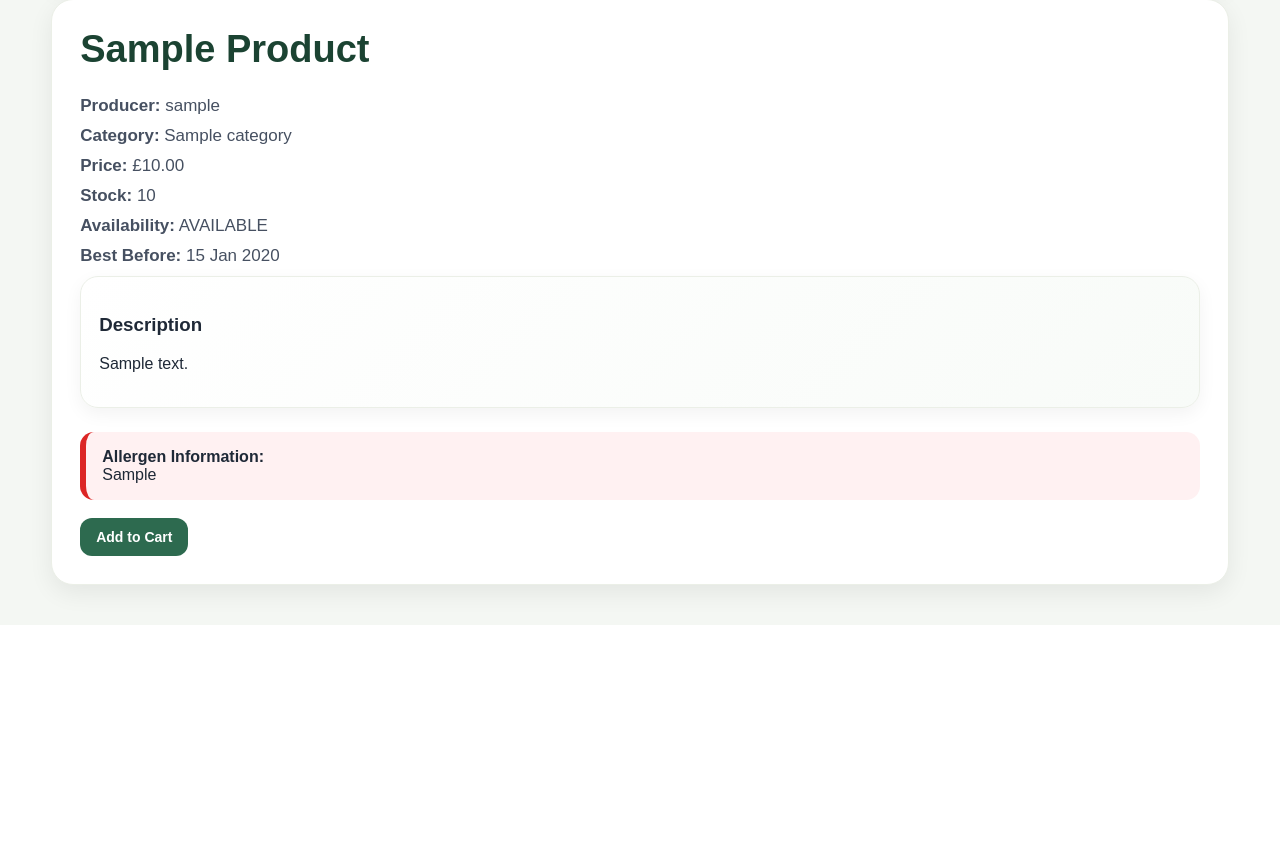
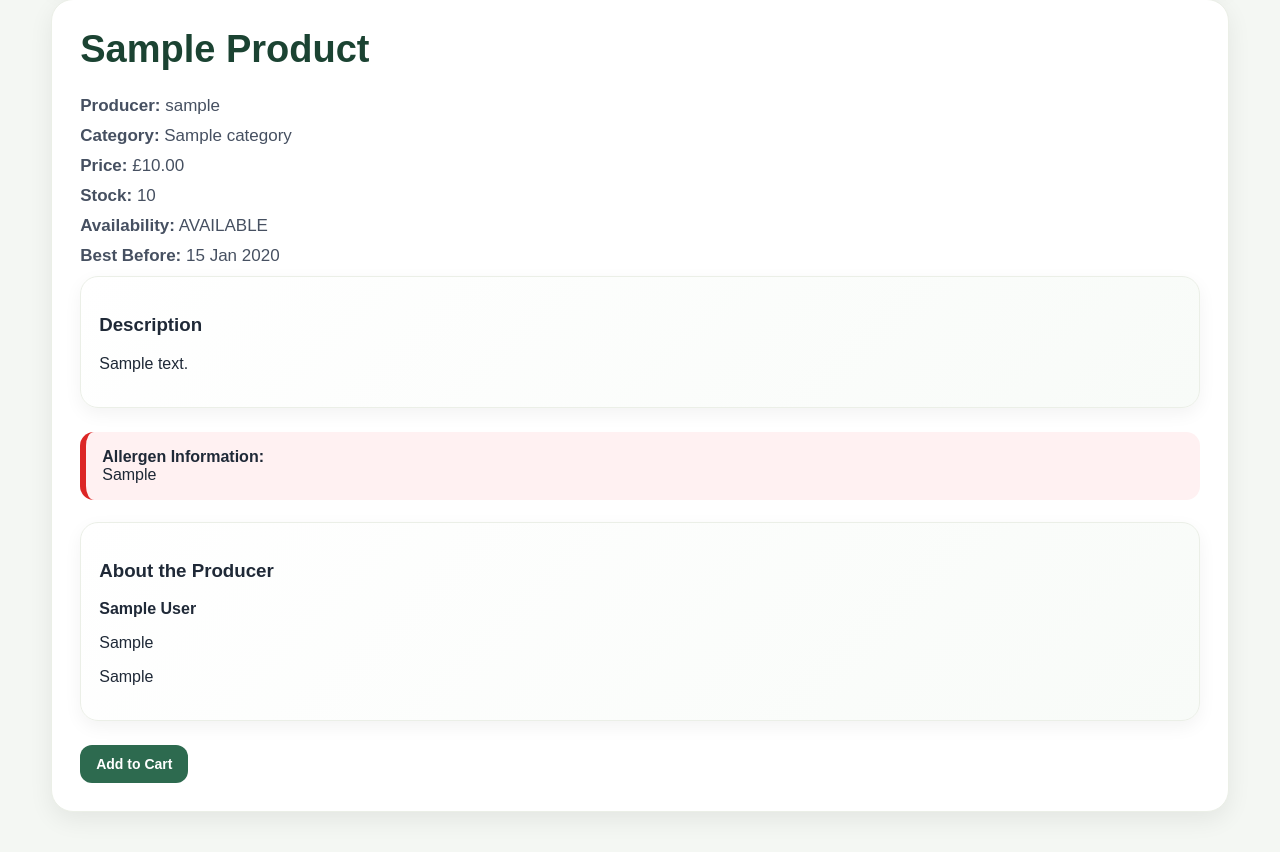
Before and after one commit to PATS0N8/bristol-marketplace1, a Django app: page /product/1/ in a window 1280 px wide. Shown: the part 437-1289 px from the top of the page. Before the commit the page ends 1049 px from the top, so only its background shows below. Run offline with Django 4.2, Linux system fonts and the light colour scheme; tables that the repository leaves empty hold one stand-in row (values such as "Sample post").

Commit message:
Sprint 3: added visability for farm details

```diff
--- a/products/templates/products/product_detail.html
+++ b/products/templates/products/product_detail.html
@@ -31,6 +31,17 @@
         {{ product.allergens|default:"None listed" }}
     </div>
 
+    {% if product.producer.producer_profile.farm_story %}
+    <div class="info-panel" style="margin-top: 22px;">
+        <h3>About the Producer</h3>
+        <p><strong>{{ product.producer.producer_profile.business_name }}</strong></p>
+        {% if product.producer.producer_profile.location %}
+            <p>{{ product.producer.producer_profile.location }}</p>
+        {% endif %}
+        <p>{{ product.producer.producer_profile.farm_story }}</p>
+    </div>
+    {% endif %}
+
     <div class="card-actions">
         <form method="post" action="{% url 'add_to_cart' product.id %}">
             {% csrf_token %}
```
